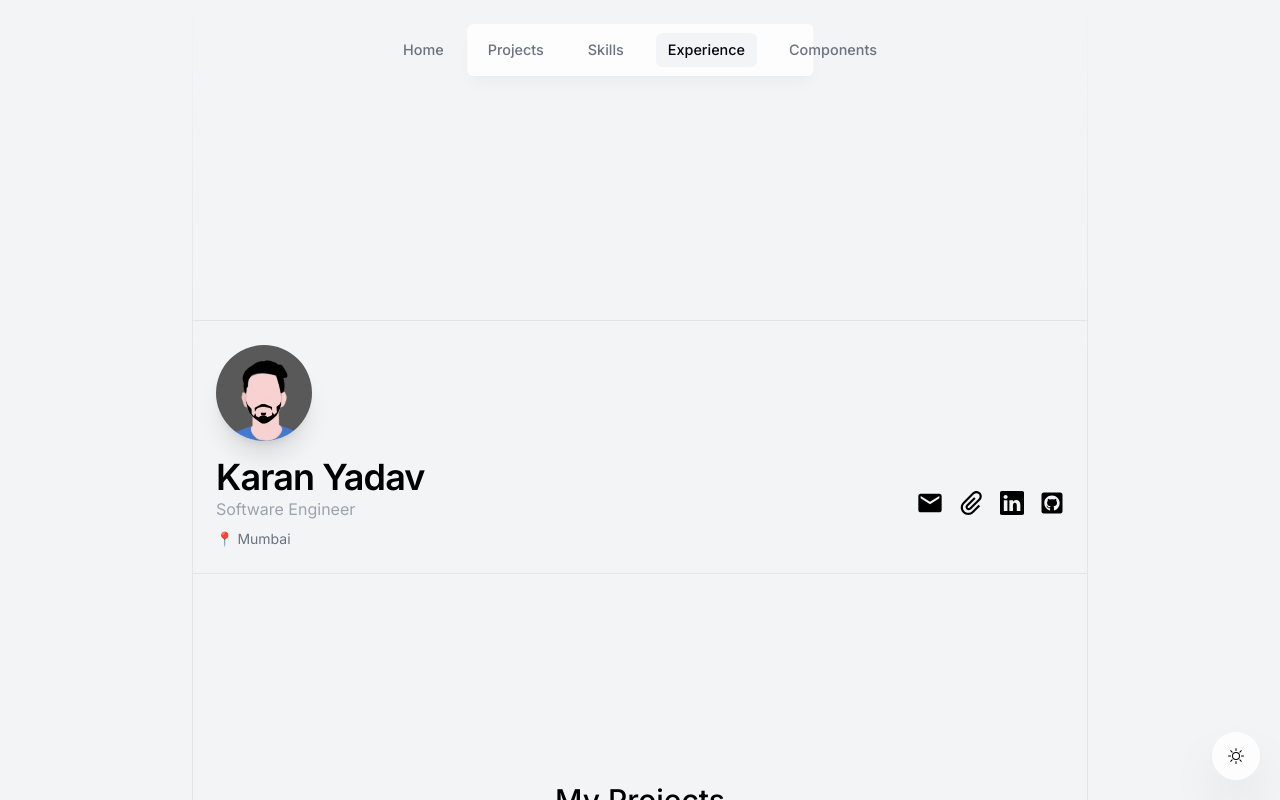
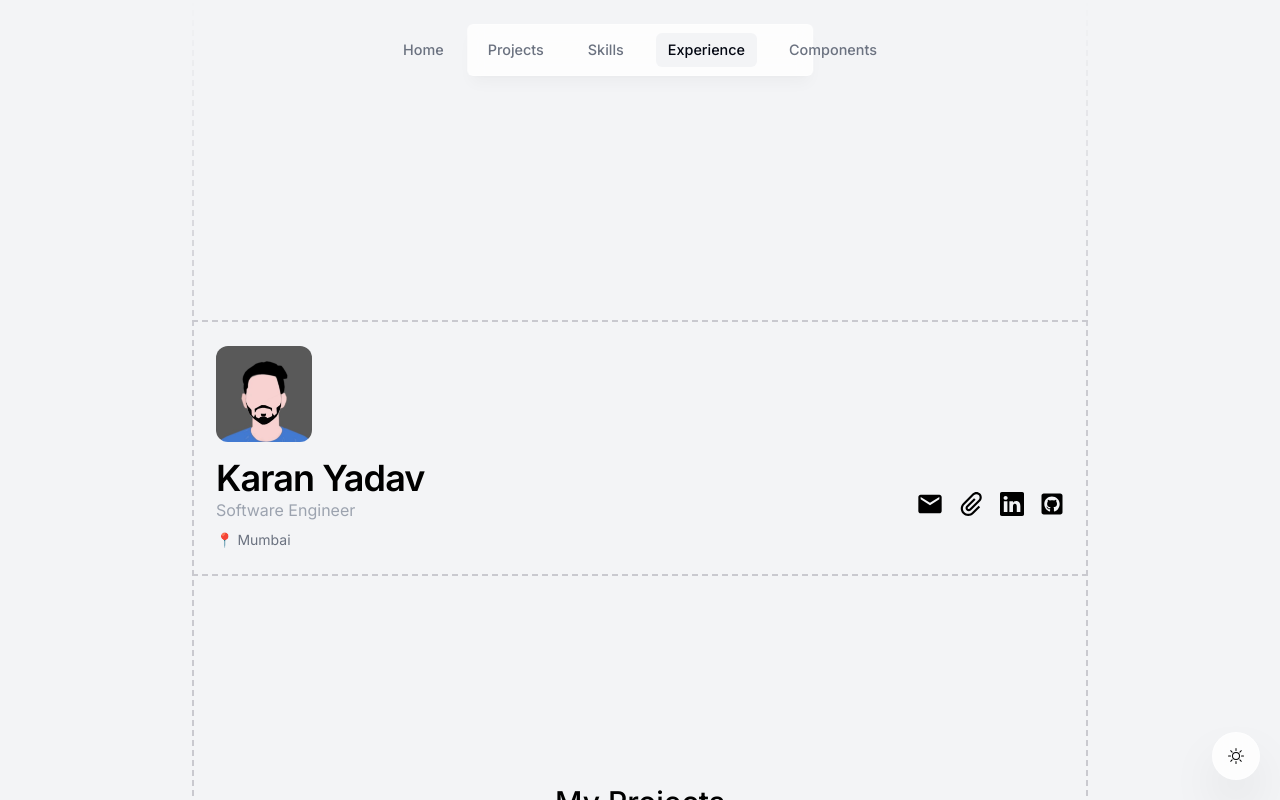
Before and after one commit to karanyadavv/portfolio, a Next.js app: page / in a window 1280 px wide. Shown: the top 800 px of the page. Built offline with nearby package versions, Linux system fonts and the light colour scheme.

Commit message:
updated border to dashed and reduced rounded in intro image

```diff
--- a/app/components/page.tsx
+++ b/app/components/page.tsx
@@ -8,7 +8,7 @@ const Components = () => {
     <div className="px-6">
       <div className="">
         <h1 className="text-4xl font-medium tracking-tight">Components</h1>
-        <div className="mt-4 text-sm font-light text-opacity-40">
+        <div className="mt-4 text-xl font-normal text-opacity-40">
           A collection of reusable components.
         </div>
       </div>
--- a/app/globals.css
+++ b/app/globals.css
@@ -15,7 +15,7 @@ html.dark {
 }
 
 :root {
-  --border: 240, 6%, 90%;
+  --border: 240 6% 80%;
 }
 
 .dark {
--- a/app/layout.tsx
+++ b/app/layout.tsx
@@ -24,8 +24,8 @@ export default function RootLayout({
       <body
         className={`${inter.className} text-gray-750 relative mx-auto max-w-4xl bg-gray-100 pt-28 dark:bg-stone-950 dark:text-zinc-200 dark:text-opacity-90 sm:pt-36`}
       >
-        <div className="absolute left-0 top-0 hidden h-full overflow-hidden border-l border-border [mask-image:linear-gradient(to_bottom,transparent_0%,black_10%,black_80%,transparent_100%)] sm:block" />
-        <div className="absolute right-0 top-0 hidden h-full overflow-hidden border-r border-border [mask-image:linear-gradient(to_bottom,transparent_0%,black_10%,black_80%,transparent_100%)] sm:block" />
+        <div className="absolute left-0 top-0 hidden h-full overflow-hidden border-l-2 border-dashed border-border [mask-image:linear-gradient(to_bottom,transparent_0%,black_10%,black_80%,transparent_100%)] sm:block" />
+        <div className="absolute right-0 top-0 hidden h-full overflow-hidden border-r-2 border-dashed border-border [mask-image:linear-gradient(to_bottom,transparent_0%,black_10%,black_80%,transparent_100%)] sm:block" />
 
         <ThemeContextProvider>
           <ActiveSectionContextProvider>
--- a/components/intro.tsx
+++ b/components/intro.tsx
@@ -15,7 +15,7 @@ export default function Intro() {
     <section
       ref={ref}
       id="home"
-      className="border-border mb-20 mt-44 flex w-full flex-col border-y py-6 md:mb-52"
+      className="mb-20 mt-44 flex w-full flex-col border-y-2 border-dashed border-border py-6 md:mb-52"
     >
       <div className="pl-6">
         <Image
@@ -24,7 +24,7 @@ export default function Intro() {
           width={"192"}
           height={"192"}
           priority={true}
-          className="h-24 w-24 rounded-full object-cover shadow-xl"
+          className="h-24 w-24 rounded-xl object-cover"
         />
       </div>
       <div className="px-6 md:flex md:justify-between">
```
